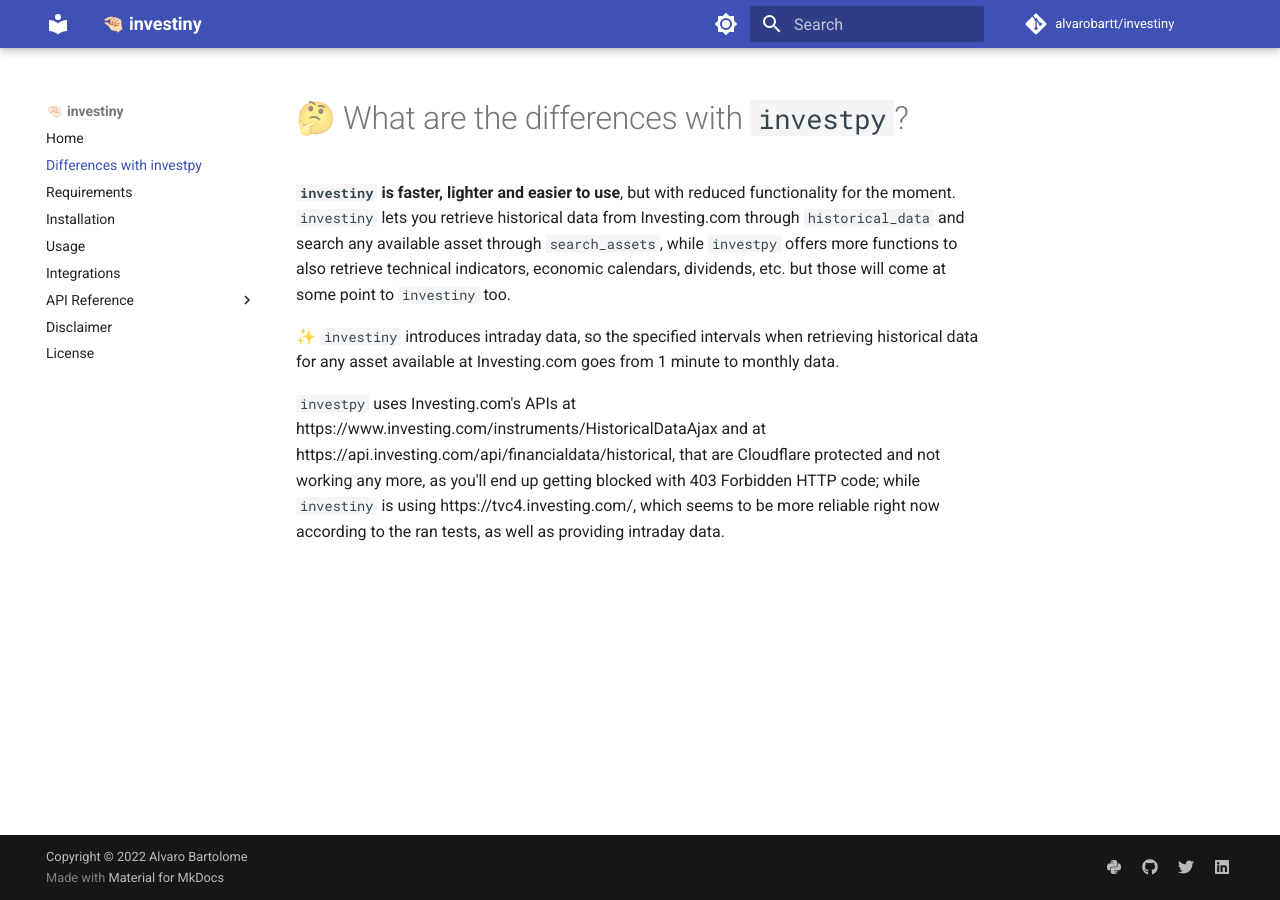
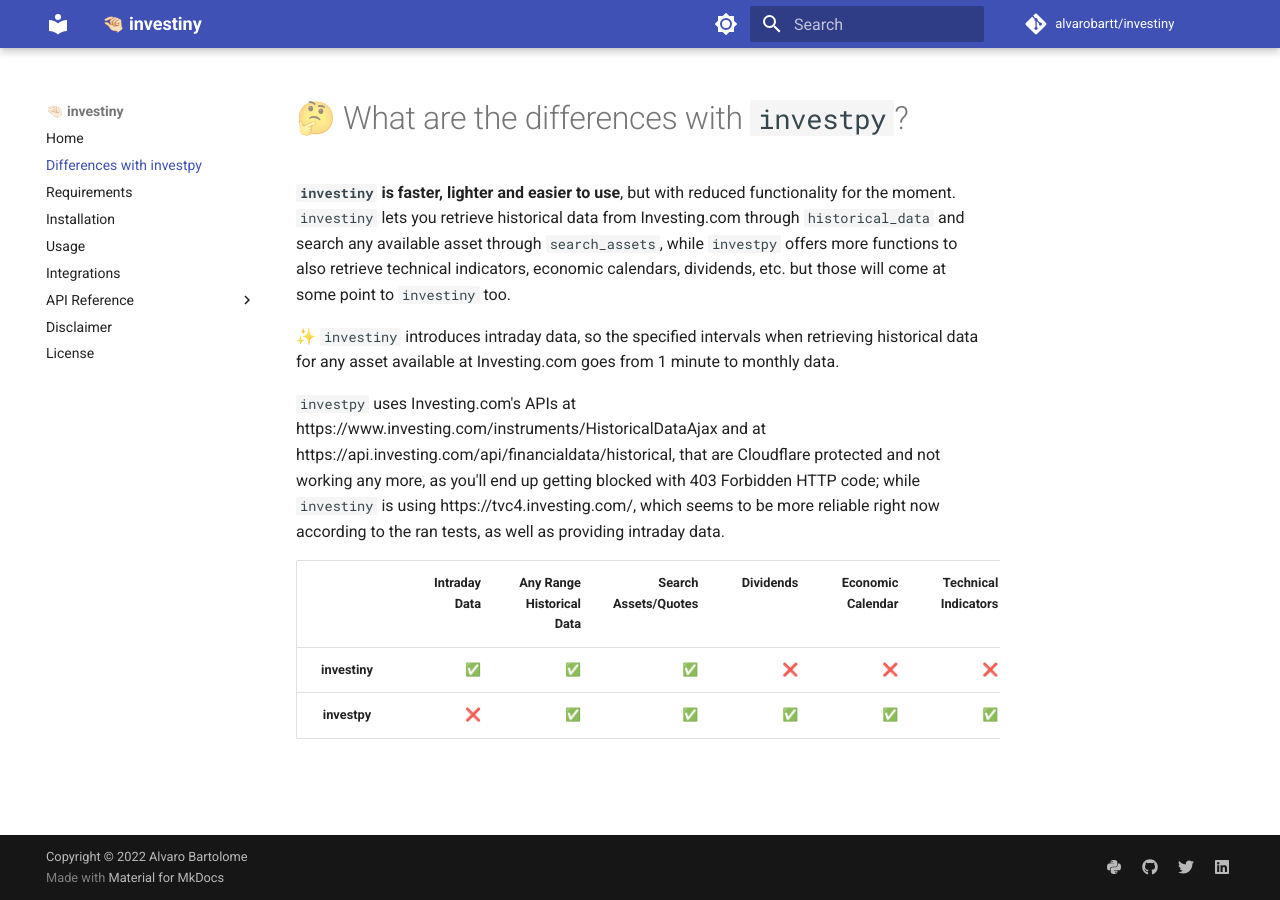
Before and after one commit to alvarobartt/investiny, an MkDocs documentation site: the page built from docs/differences-with-investpy.md, in a window 1280 px wide. Built offline with MkDocs 1.6.1 and Material for MkDocs 9.7.7, drawn with Linux system fonts in a browser that asks for light colours; comment, search, counter and statistics services are not loaded.

Commit message:
📝 Add table of differences with `investpy`

```diff
--- a/docs/differences-with-investpy.md
+++ b/docs/differences-with-investpy.md
@@ -12,3 +12,8 @@
 https://api.investing.com/api/financialdata/historical, that are Cloudflare protected and not working any more,
 as you'll end up getting blocked with 403 Forbidden HTTP code; while `investiny` is using https://tvc4.investing.com/,
 which seems to be more reliable right now according to the ran tests, as well as providing intraday data.
+
+| | Intraday Data | Any Range Historical Data | Search Assets/Quotes | Dividends | Economic Calendar | Technical Indicators | Economic News |
+|:--:|--:|--:|--:|--:|--:|--:|--:|
+| **investiny** | ✅ | ✅ | ✅ | ❌ | ❌ | ❌ | ❌ |
+| **investpy**  | ❌ | ✅ | ✅ | ✅ | ✅ | ✅ | ✅ |
```
Also changed, not shown: README.md (+5 -0 lines).
